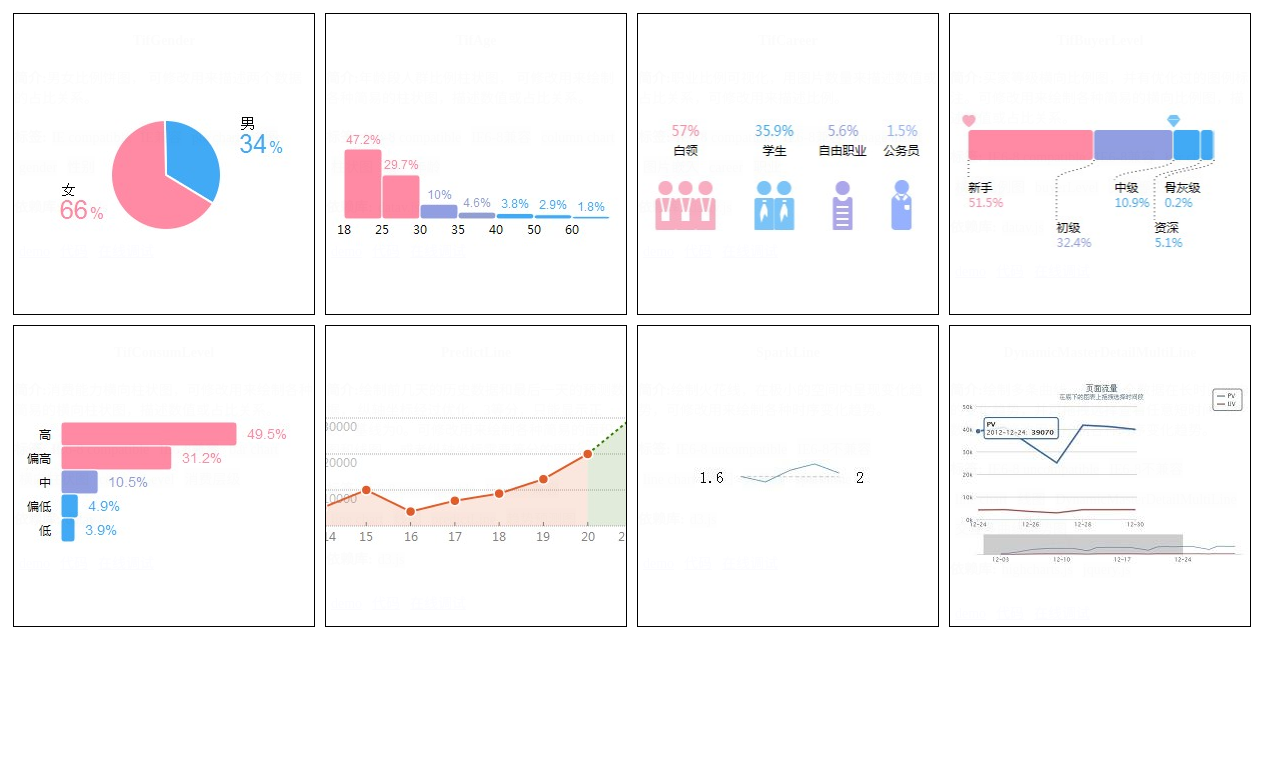
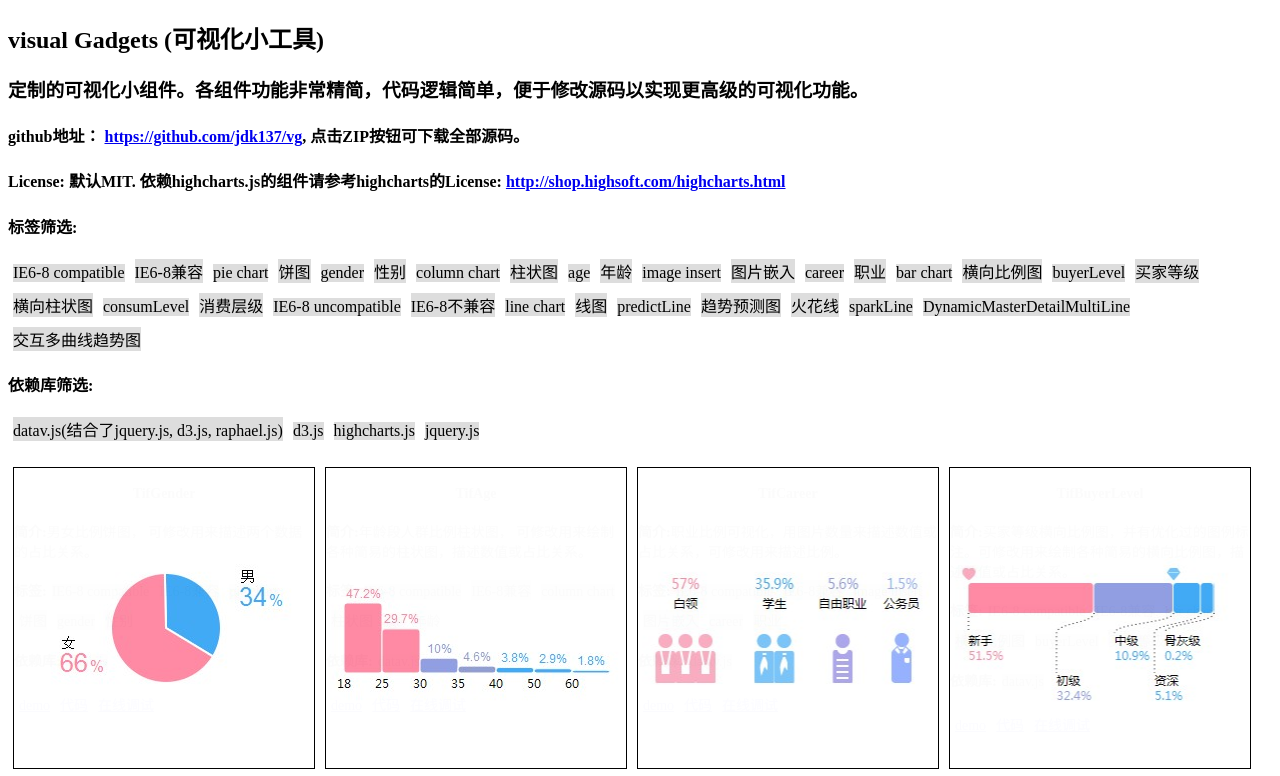
Before and after one commit to jdk137/vg, a plain HTML site: page index.html in a window 1280 px wide. Shown: the top 776 px of the page. Drawn offline with Linux system fonts and the light colour scheme.

Commit message:
home page update

```diff
--- a/index.html
+++ b/index.html
@@ -32,14 +32,106 @@ background-color: #ddd;
   display: inline-block;
   margin: 5px;
 }
+.tags span {
+  display: inline-block;
+  margin: 5px;
+  background-color: #ddd;
+  font-color: black;
+  cursor: pointer;
+}
+.tags span.selected {
+  display: inline-block;
+  margin: 5px;
+  background-color: black;
+  color: #fff;
+}
+.deps span {
+  display: inline-block;
+  margin: 5px;
+  background-color: #ddd;
+  font-color: black;
+  cursor: pointer;
+}
+.deps span.selected {
+  display: inline-block;
+  margin: 5px;
+  background-color: black;
+  color: #fff;
+}
     </style>
   </head>
   <body>
+    <h2>visual Gadgets (可视化小工具)</h2>
+    <h3>定制的可视化小组件。各组件功能非常精简，代码逻辑简单，便于修改源码以实现更高级的可视化功能。</h3>
+    <h4>github地址： <a href="https://github.com/jdk137/vg">https://github.com/jdk137/vg</a>, 点击ZIP按钮可下载全部源码。</h4>
+    <h4>License: 默认MIT. 依赖highcharts.js的组件请参考highcharts的License: <a href="http://shop.highsoft.com/highcharts.html">http://shop.highsoft.com/highcharts.html</a></h4>
+    <p><b>标签筛选:</b></p>
+    <p class="tags"><p>
+    <p><b>依赖库筛选:</b></p>
+    <p class="deps"><p>
     <div id="main"></div>
     <script>
     var main = $("#main");
-    for (var chart in vg.chartIntro) {
-      var d = vg.chartIntro[chart];
+    var selectCharts = [];
+    var selectTags = [];
+    var tagHash = {};//key: tag string, value: chartName;
+    var chartTagHash = {}; //key: chartName, value: {}[key:tag string, value : 1].
+    var selectDeps = [];
+    var depHash = {};//key: tag string, value: chartName;
+    var chartDepHash = {}; //key: chartName, value: {}[key:tag string, value : 1].
+    for (var chartName in vg.chartIntro) {
+      var h = chartTagHash[chartName] = {};
+      var tags = vg.chartIntro[chartName].tags;
+      tags.forEach(function (d, i) {
+        h[d] = 1;
+        var chartList = tagHash[d];
+        if (typeof chartList === 'undefined') {
+          tagHash[d] = [chartName];
+        } else {
+          chartList.push(chartName);
+        }
+      });
+      var h2 = chartDepHash[chartName] = {};
+      var deps = vg.chartIntro[chartName].depends;
+      deps.forEach(function (d, i) {
+        h2[d] = 1;
+        var chartList = depHash[d];
+        if (typeof chartList === 'undefined') {
+          depHash[d] = [chartName];
+        } else {
+          chartList.push(chartName);
+        }
+      });
+    }
+    var getSelectCharts = function () {
+      var charts = [];
+      if (selectTags.length === 0 && selectDeps.length === 0) {
+        //all
+        for (var chartName in vg.chartIntro) {
+          charts.push(chartName);
+        }
+      } else {
+        //some
+        for (var chartName in vg.chartIntro) {
+          var h = chartTagHash[chartName];
+          var h2 = chartDepHash[chartName];
+          var tagOK = selectTags.every(function (d, i) {
+            return h[d] === 1 ? true : false;
+          });
+          var depOK = selectDeps.every(function (d, i) {
+            return h2[d] === 1 ? true : false;
+          });
+          if (tagOK && depOK) {
+            charts.push(chartName);
+          }
+        }
+      }
+      return charts;
+    };
+    var showSelectCharts = function (selectCharts) {
+      $("#main").empty();
+      selectCharts.forEach(function (chartName, i) {
+        var d = vg.chartIntro[chartName];
         var html = "";
         var imgUrl = './examples/' + d.name + '/img/' + d.imgUrl;
         var chart = $('<div class="chart" style="background:url(' + imgUrl + ') no-repeat center center; width: 300px; height: 300px;"/>');
@@ -56,12 +148,73 @@ margin: 5px;
         html += '</div>';
         chart.html(html);
         chart.appendTo(main);
+      });
+      $(".chartIntro").css({"opacity": 0.01});
     };
-    $(".chartIntro").css({"opacity": 0.01});
-    $(".chartIntro").on("mouseover", function () {
+
+    var showSelectTags = function () {
+      var html = "";
+      for (var tagName in tagHash) {
+        html += '<span>' + tagName + '</span>';
+      }
+      $("p.tags").html(html);
+    };
+    var showSelectDeps = function () {
+      var html = "";
+      for (var depName in depHash) {
+        if (depName === "datav.js") {
+          html += '<span>' + depName + '(结合了jquery.js, d3.js, raphael.js)</span>';
+        } else {
+          html += '<span>' + depName + '</span>';
+        }
+      }
+      $("p.deps").html(html);
+    };
+
+    var refresh = function () {
+      selectCharts = getSelectCharts();
+      showSelectCharts(selectCharts);
+    };
+
+    //init
+    showSelectTags();
+    showSelectDeps();
+    refresh();
+
+    $("p.tags").on("click", "span", function () {
+      var tagName = $(this).html();
+      console.log("class " + $(this).attr('class'));
+      if ($(this).attr('class') !== "selected") {
+        $(this).addClass("selected");
+        selectTags.push(tagName);
+      } else {
+        $(this).removeClass("selected");
+        selectTags = selectTags.filter(function (d) {
+          return d !== tagName;
+        });
+      }
+      console.log(selectTags);
+      refresh();
+    });
+    $("p.deps").on("click", "span", function () {
+      var depName = $(this).html();
+      console.log("class " + $(this).attr('class'));
+      if ($(this).attr('class') !== "selected") {
+        $(this).addClass("selected");
+        selectDeps.push(depName);
+      } else {
+        $(this).removeClass("selected");
+        selectDeps = selectDeps.filter(function (d) {
+          return d !== depName;
+        });
+      }
+      console.log(selectDeps);
+      refresh();
+    });
+    $("#main").on("mouseover", ".chartIntro", function () {
         $(this).css({"opacity": 1});
     });
-    $(".chartIntro").on("mouseout", function () {
+    $("#main").on("mouseout", ".chartIntro", function () {
         $(this).css({"opacity": 0.01});
     });
 
--- a/vg.js
+++ b/vg.js
@@ -5,7 +5,7 @@ vg.chartIntro = {
   "TifGender": {
     name: "TifGender",
     description: "男女比例饼图， 可修改用来描述两个数据的占比关系。",
-    tags: ["IE compatible", "IE兼容", "pie chart", "饼图", "gender", "性别"],
+    tags: ["IE6-8 compatible", "IE6-8兼容", "pie chart", "饼图", "gender", "性别"],
     depends: ["datav.js"],
     imgUrl: "TifGender.jpg",
     jsfiddleUrl: "http://jsfiddle.net/jdk137/puVHU/8/",
```
Lines whose indentation alone changed are shown as unchanged.
